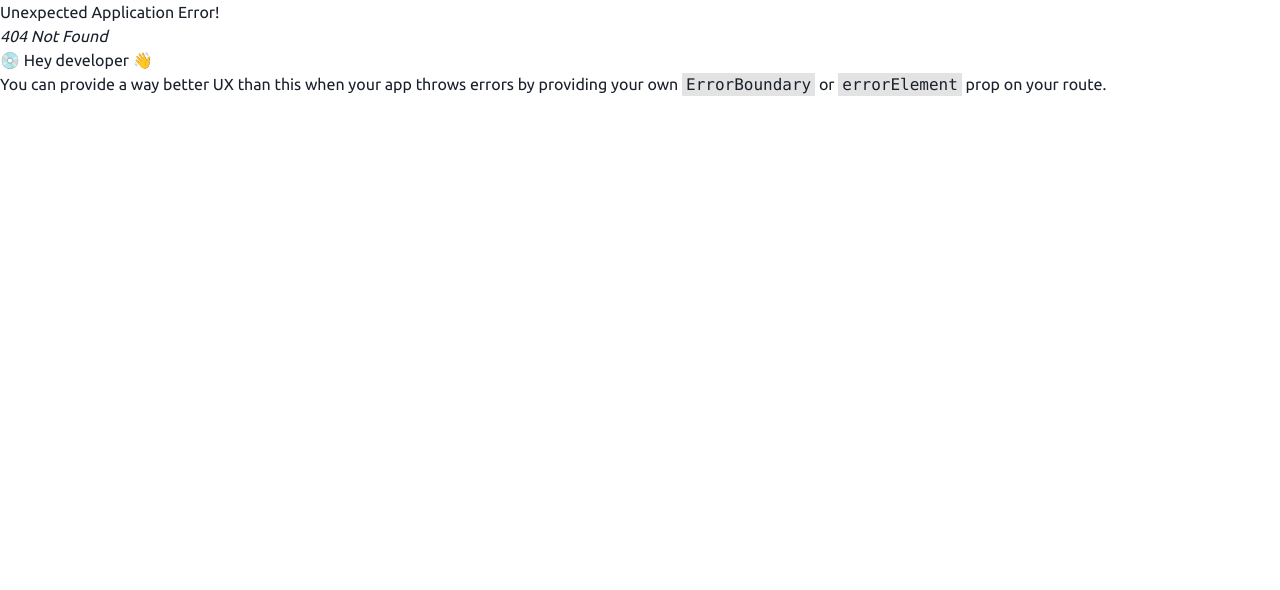
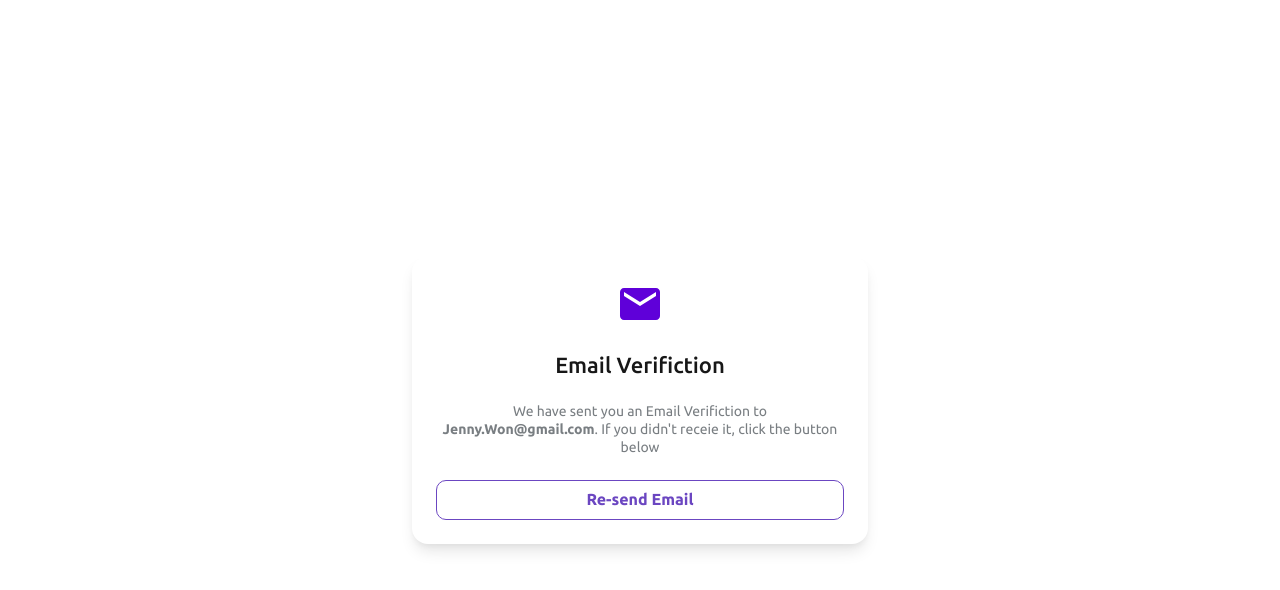
Before and after one commit to INTESARSHAWON/Auth-Crypto-Dashboard-using-React-Chakra-UI, a React (Vite) app in the folder app/: page /register-email-verify in a window 1280 px wide. Before the commit this address had no page. Shown: the top 590 px of the page. Built offline with nearby package versions, Linux system fonts and the light colour scheme.

Commit message:
creating email register verify page

```diff
--- a/app/src/App.jsx
+++ b/app/src/App.jsx
@@ -4,6 +4,7 @@ import Signup from "./pages/Auth/Signup/Signup";
 import Signin from "./pages/Auth/Signin/Signin";
 import Support from "./pages/Support/Support";
 import TransactionPage from "./pages/Transaction/Transaction";
+import RegisterEmailVerify from "./pages/Auth/RegisterEmailVerify/RegisterEmailVerify";
 
 
 const router = createBrowserRouter([
@@ -27,6 +28,10 @@ const router = createBrowserRouter([
     path: "/signin",
     element: <Signin />,
   },
+  {
+    path: "/register-email-verify",
+    element: <RegisterEmailVerify />,
+  },
 ]);
 
 function App() {
--- /dev/null
+++ b/app/src/pages/Auth/RegisterEmailVerify/RegisterEmailVerify.jsx
@@ -0,0 +1,26 @@
+import { Button, Center, Icon, Text, VStack } from "@chakra-ui/react"
+import Card from "../../../components/Card"
+import { MdEmail } from "react-icons/md";
+
+const RegisterEmailVerify = () => {
+  return (
+    <Center minH="100vh">
+        <Card>
+            <VStack spacing={6}>
+            <Icon as={MdEmail} boxSize="48px" color="p.purple"/>
+            <Text textStyle="h4" color="p.black" fontWeight="medium">
+                Email Verifiction
+            </Text>
+            <Text textStyle="p2" color="black.60" textAlign="center">
+                We have sent you an Email Verifiction to <b>Jenny.Won@gmail.com</b>. If you didn't receie it, click the button below
+            </Text>
+            <Button variant="outline" w="full">
+                Re-send Email
+            </Button>
+            </VStack>
+        </Card>
+    </Center>
+  )
+}
+
+export default RegisterEmailVerify
```
Also changed, not shown: app/src/pages/Auth/RegisterSuccess/RegisterSuccess.jsx (added).
